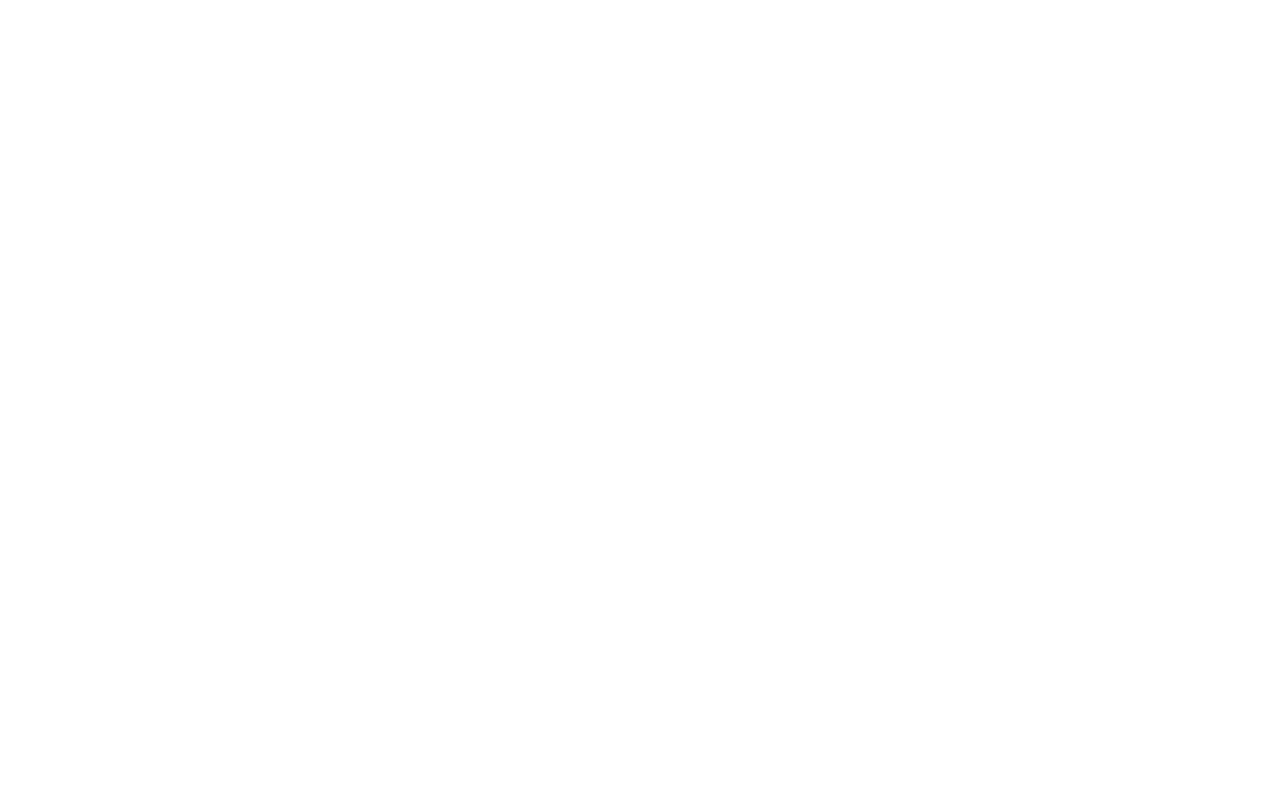
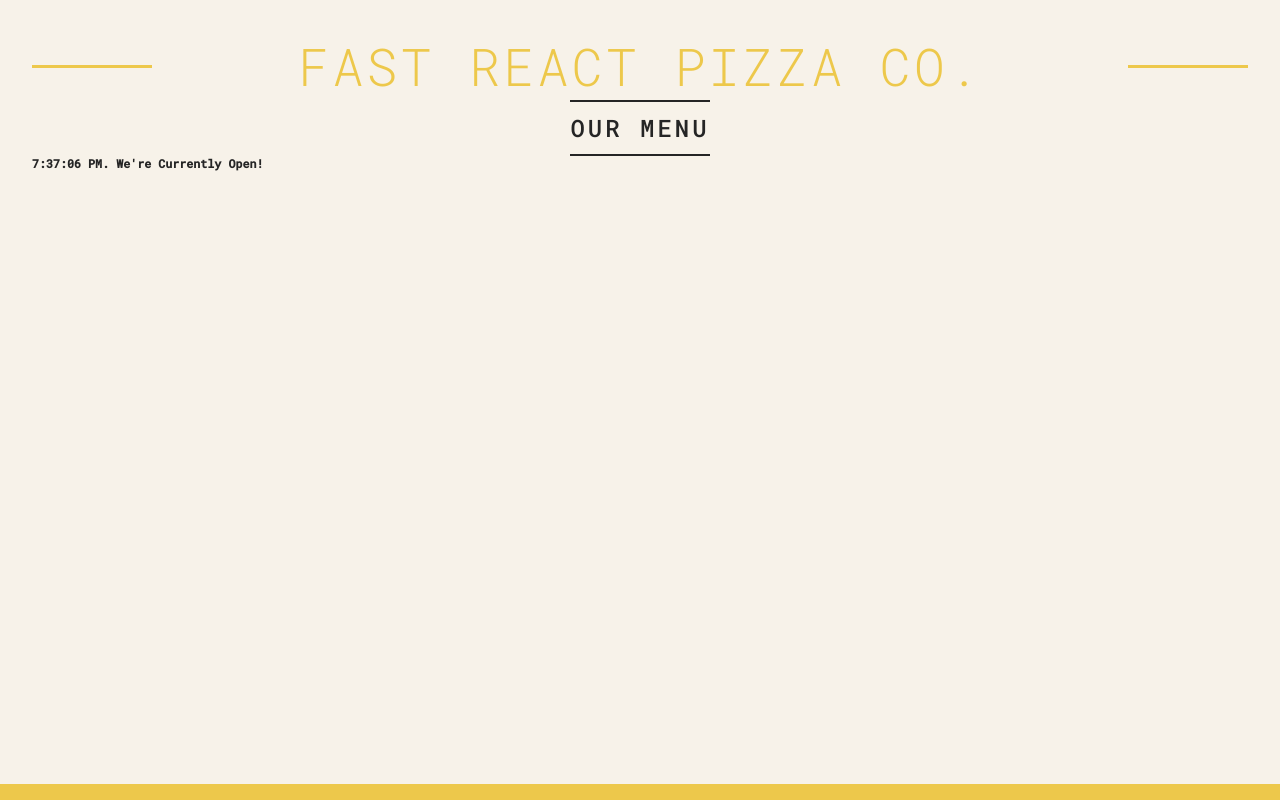
Before and after one commit to neoayus/react-revisit, a React (Vite) app: page / in a window 1280 px wide. Built offline with nearby package versions, Linux system fonts and the light colour scheme.

Commit message:
chore: add pizza images to /public dir

```diff
--- a/src/App.jsx
+++ b/src/App.jsx
@@ -1,9 +1,9 @@
-// my first app
+import Pizza from './tutorial03-pizza-menu/Pizza.jsx'
 
 function App() {
-
   return (
     <>
+      <Pizza />
     </>
   )
 }
--- a/src/main.jsx
+++ b/src/main.jsx
@@ -4,7 +4,7 @@
 import App from './App.jsx'
 
 createRoot(document.getElementById('root')).render(
-  <StrictMode>
+  // <StrictMode>
     <App />
-  </StrictMode>,
+  // </StrictMode>,
 )
--- /dev/null
+++ b/src/tutorial03-pizza-menu/Pizza.css
@@ -0,0 +1,187 @@
+@import url('https://fonts.googleapis.com/css2?family=Roboto+Mono:ital,wght@0,300;0,400;0,500;1,300&display=swap');
+
+* {
+  margin: 0;
+  padding: 0;
+  box-sizing: border-box;
+}
+
+html {
+  font-size: 62.5%;
+}
+
+body {
+  font-family: 'Roboto Mono', sans-serif;
+  color: #252525;
+  font-weight: 400;
+  background-color: #f7f2e9;
+  border-bottom: 1.6rem solid #edc84b;
+  min-height: 100vh;
+  padding: 3.2rem;
+  padding-bottom: 6rem;
+}
+
+.container {
+  max-width: 80rem;
+  margin: 0 auto;
+
+  display: flex;
+  flex-direction: column;
+  align-items: center;
+  gap: 4.8rem;
+}
+
+/* *************** */
+
+.header {
+  align-self: stretch;
+}
+
+.header h1 {
+  /* Non-accessible color */
+  color: #edc84b;
+  /* color: #af8602; */
+
+  text-transform: uppercase;
+  text-align: center;
+  font-size: 5.2rem;
+  font-weight: 300;
+  letter-spacing: 3px;
+  position: relative;
+  width: 100%;
+  display: block;
+}
+
+.header h1::before,
+.header h1::after {
+  display: block;
+  content: '';
+  height: 3px;
+  width: 12rem;
+  background-color: #edc84b;
+  position: absolute;
+  top: calc(50% - 1px);
+}
+
+.header h1::before {
+  left: 0;
+}
+
+.header h1::after {
+  right: 0;
+}
+
+/* *************** */
+
+.menu {
+  display: flex;
+  flex-direction: column;
+  align-items: center;
+  gap: 4rem;
+}
+
+.menu h2 {
+  display: inline-block;
+  padding: 1rem 0;
+  border-top: 2px solid currentColor;
+  border-bottom: 2px solid currentColor;
+  font-size: 2.4rem;
+  text-transform: uppercase;
+  letter-spacing: 3px;
+  font-weight: 500;
+}
+
+.menu > p {
+  font-size: 1.5rem;
+  text-align: center;
+  line-height: 1.6;
+  width: 80%;
+}
+
+.pizzas {
+  list-style: none;
+  display: grid;
+  grid-template-columns: 1fr 1fr;
+  gap: 4.8rem;
+}
+
+.pizza {
+  display: flex;
+  gap: 3.2rem;
+}
+
+.pizza img {
+  width: 12rem;
+  aspect-ratio: 1;
+  align-self: start;
+}
+
+.pizza div {
+  display: flex;
+  flex-direction: column;
+  gap: 0.8rem;
+  padding: 0.4rem 0;
+}
+
+.pizza h3 {
+  font-size: 2rem;
+  font-weight: 400;
+}
+
+.pizza p {
+  font-size: 1.4rem;
+  font-weight: 300;
+  font-style: italic;
+  margin-bottom: auto;
+}
+
+.pizza span {
+  display: block;
+  font-size: 1.6rem;
+}
+
+.pizza.sold-out {
+  color: #888;
+}
+
+.pizza.sold-out img {
+  filter: grayscale();
+  opacity: 0.8;
+}
+
+/* *************** */
+
+.footer {
+  font-size: 1.4rem;
+}
+
+.order {
+  display: flex;
+  flex-direction: column;
+  align-items: center;
+  gap: 2.4rem;
+}
+
+.btn {
+  color: inherit;
+  font-family: inherit;
+  border: none;
+  font-size: 1.4rem;
+  font-weight: 500;
+  background-color: #edc84b;
+  padding: 1.4rem 3.2rem;
+  cursor: pointer;
+  transition: all 0.2s;
+}
+
+.btn:hover {
+  background-color: #e9bb24;
+}
+
+/*
+SPACING SYSTEM (px)
+2 / 4 / 8 / 12 / 16 / 24 / 32 / 40 / 48 / 64 / 80 / 96 / 128
+
+FONT SIZE SYSTEM (px)
+10 / 12 / 14 / 16 / 18 / 20 / 24 / 30 / 36 / 44 /52 / 62 / 74 / 86 / 98
+*/
--- /dev/null
+++ b/src/tutorial03-pizza-menu/Pizza.jsx
@@ -0,0 +1,110 @@
+import './Pizza.css'
+
+export default function Pizza(){
+    const pizzaData = [
+    {
+        name: "Focaccia",
+        ingredients: "Bread with italian olive oil and rosemary",
+        price: 6,
+        photoName: "pizzas/focaccia.jpg",
+        soldOut: false,
+    },
+    {
+        name: "Pizza Margherita",
+        ingredients: "Tomato and mozarella",
+        price: 10,
+        photoName: "pizzas/margherita.jpg",
+        soldOut: false,
+    },
+    {
+        name: "Pizza Spinaci",
+        ingredients: "Tomato, mozarella, spinach, and ricotta cheese",
+        price: 12,
+        photoName: "pizzas/spinaci.jpg",
+        soldOut: false,
+    },
+    {
+        name: "Pizza Funghi",
+        ingredients: "Tomato, mozarella, mushrooms, and onion",
+        price: 12,
+        photoName: "pizzas/funghi.jpg",
+        soldOut: false,
+    },
+    {
+        name: "Pizza Salamino",
+        ingredients: "Tomato, mozarella, and pepperoni",
+        price: 15,
+        photoName: "pizzas/salamino.jpg",
+        soldOut: true,
+    },
+    {
+        name: "Pizza Prosciutto",
+        ingredients: "Tomato, mozarella, ham, aragula, and burrata cheese",
+        price: 18,
+        photoName: "pizzas/prosciutto.jpg",
+        soldOut: false,
+    },
+];
+    return(
+        <>
+            <Header />
+            <Menu />
+            <Footer />
+        </>
+    )
+}
+
+// Header:
+function Header(){
+    // Second Method of applying style (by passing this object to the 'style' attribute in inline styling in jsx)
+    // const styleHero = {
+    //     color: "red",
+    //     fontSize: "48px",
+    //     textTransform: "uppercase",
+    // };
+
+    return(
+        <>
+            {/* First Method of applyin Style. */}
+            {/* <h1 style={{
+                color: "red",
+                fontSize: "48px",
+                textTransform: "uppercase",
+            }}>Fast React Pizza Co.</h1> */}
+            <header className='header'>
+                <h1 > Fast React Pizza Co.</h1>
+            </header>
+        </>
+    )
+}
+// Menu:
+function Menu(){
+    return(
+        <main className='menu'>
+            <h2>Our Menu</h2>
+        </main>
+    )
+}
+// Footer:
+function Footer(){
+    // Welcome prompt on the Website!
+    var cuurentHour = new Date().getHours() ;
+
+    const openHour = 9 ;
+    const closeHour = 22 ;
+
+    var isOpen = cuurentHour >= openHour && cuurentHour <= closeHour  ;
+
+    // if(cuurentHour <= openHour && cuurentHour >= closeHour){
+    //     alert("Sorry, We Haven't Open Yet!");
+    // }else{
+    //     alert("Welcome! to our P-I-Z-Z-A teria!");
+    // }
+
+    return(
+        <>
+            <h3>{new Date().toLocaleTimeString()}. We're Currently Open!</h3>
+        </>
+    )
+
+}
```
Also changed, not shown: src/tutorial03-pizza-menu/Data.js (added, +44 -0 lines).
